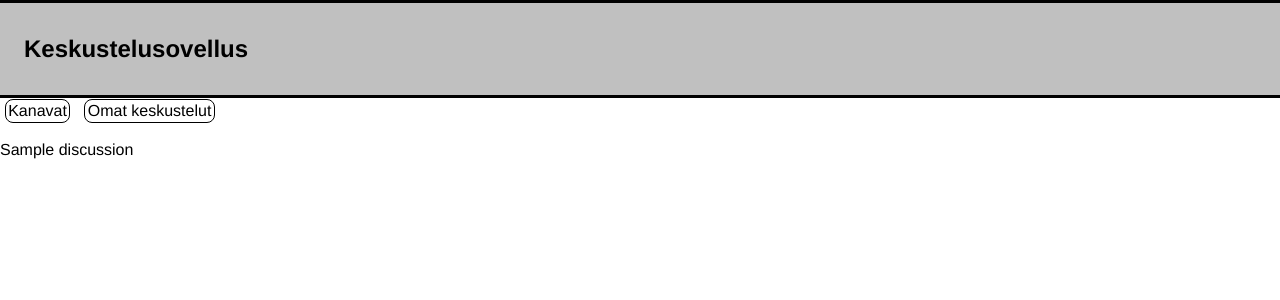
After one commit to valttteri/DiscussionApp, a Flask app: template templates/privatetopics.html in a window 1280 px wide. The commit adds this page. Shown: the top 300 px of the page. Run offline with Flask 3, Linux system fonts and the light colour scheme; the template is opened without the code that fills it: most values are stand-ins (such as "Sample title", 1, 10 or a date in 2020).

Commit message:
added a page for private conversations

```diff
--- /dev/null
+++ b/templates/privatetopics.html
@@ -0,0 +1,27 @@
+{% extends "base.html" %}
+
+{% block content %}
+
+<div class="inlineblockdiv">
+    <a href="/topics">Kanavat</a>
+</div>
+
+<div class="inlineblockdiv">
+    <a href="/privatetopics">Omat keskustelut</a>
+</div>
+
+<div class="inlineblockdiv">
+    {% if session.admin %}
+    <form action="/topics">
+        <input type="submit" name="newtopic" value="Lisää uusi">
+    </form>
+    {% endif %}
+</div>
+
+{% for discussion in private_discussions %}
+    <div>
+        <p>{{ discussion.title }}</p>
+    </div>
+{% endfor %}
+
+{% endblock %}
```
Also changed, not shown: routes.py (+8 -0 lines), schema.sql (+12 -0 lines), templates/topics.html (+6 -1 lines).
